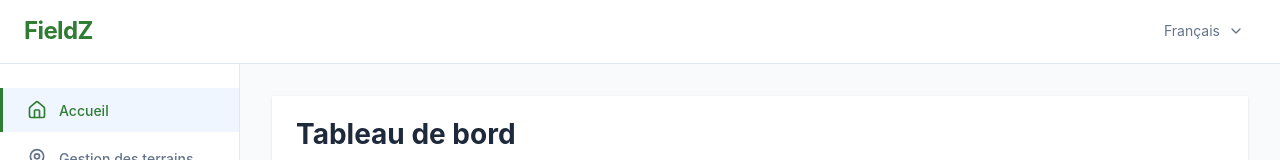
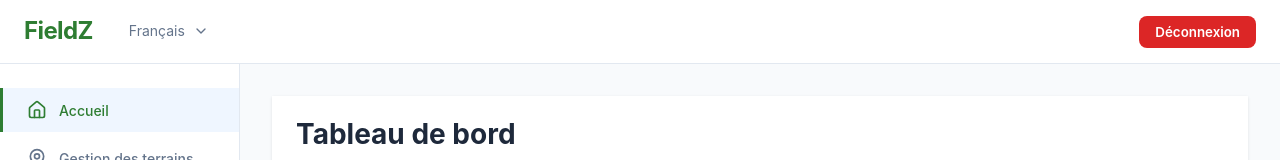
Before and after one commit to FIELDZ-PRO/FIELDZ-PRO, a React (Vite) app in the folder frontend/: page /AccueilClub in a window 1280 px wide. Shown: the top 160 px of the page. Built offline with nearby package versions, Linux system fonts and the light colour scheme; no server answers; sample sign-in values are in the browser's storage.

Commit message:
feat: deconnect button added

```diff
--- a/frontend/src/components/molecules/style/CreneauRecurrentForm.css
+++ b/frontend/src/components/molecules/style/CreneauRecurrentForm.css
@@ -7,7 +7,9 @@
     border-radius: 12px;
     padding: 24px;
     box-shadow: 0 1px 4px rgba(0, 0, 0, 0.06);
+    align-items: flex-start;
 }
+
 
 .creneau-form-group {
     display: flex;
@@ -57,3 +59,13 @@
     background-color: #2563eb;
     transform: translateY(-1px);
 }
+
+
+.creneau-form-group {
+    display: flex;
+    flex-direction: column;
+    flex: 1 1 180px;
+    min-width: 160px;
+    margin-bottom: 8px;
+    /* ✅ small spacing under each input */
+}
--- a/frontend/src/components/organisms/HeaderClub.tsx
+++ b/frontend/src/components/organisms/HeaderClub.tsx
@@ -1,19 +1,33 @@
 import React from 'react';
 import { ChevronDown } from 'lucide-react';
 import './style/HeaderClub.css';
+import { useNavigate } from 'react-router-dom';
+
 
 const Header = () => {
+    const navigate = useNavigate();
+
+    const deconnectClub = () => {
+        localStorage.removeItem('token')
+        navigate("/LoginClub")
+    }
+
     return (
         <header className="header">
             <div className="header-content">
-                <div className="logo">
-                    <span className="logo-text">FieldZ</span>
-                </div>
-                <div className="header-right">
+                <div className="header-left">
+                    <div className="logo">
+                        <span className="logo-text">FieldZ</span>
+                    </div>
+
                     <div className="language-selector">
                         <span>Français</span>
                         <ChevronDown size={16} />
                     </div>
+                </div>
+
+                <div className="header-right">
+                    <button className="logout-button" onClick={deconnectClub}>Déconnexion</button>
                 </div>
             </div>
         </header>
--- a/frontend/src/components/organisms/style/HeaderClub.css
+++ b/frontend/src/components/organisms/style/HeaderClub.css
@@ -15,6 +15,14 @@
     padding: 0 24px;
 }
 
+/* Left part: logo + language */
+.header-left {
+    display: flex;
+    align-items: center;
+    gap: 24px;
+    /* spacing between logo and language */
+}
+
 .logo {
     display: flex;
     align-items: center;
@@ -27,12 +35,7 @@
     letter-spacing: -0.025em;
 }
 
-.header-right {
-    display: flex;
-    align-items: center;
-    gap: 16px;
-}
-
+/* Language selector next to FieldZ */
 .language-selector {
     display: flex;
     align-items: center;
@@ -48,3 +51,26 @@
 .language-selector:hover {
     background-color: #f1f5f9;
 }
+
+/* Right side: logout button */
+.header-right {
+    display: flex;
+    align-items: center;
+}
+
+/* Red logout button */
+.logout-button {
+    background-color: #dc2626;
+    color: white;
+    font-weight: 600;
+    border: none;
+    border-radius: 8px;
+    padding: 8px 16px;
+    cursor: pointer;
+    transition: background-color 0.2s ease, transform 0.1s ease;
+}
+
+.logout-button:hover {
+    background-color: #b91c1c;
+    transform: translateY(-1px);
+}
```
